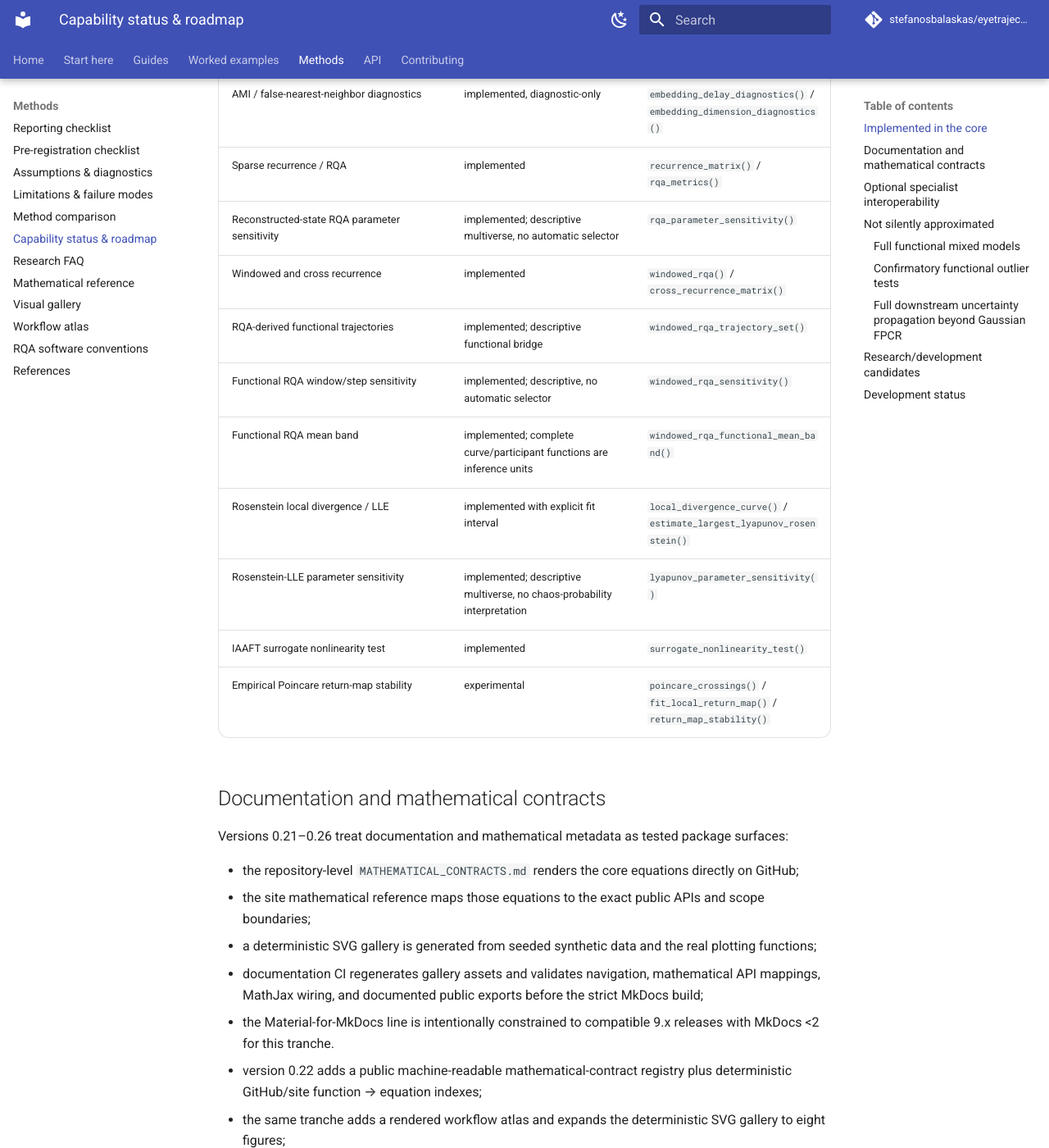
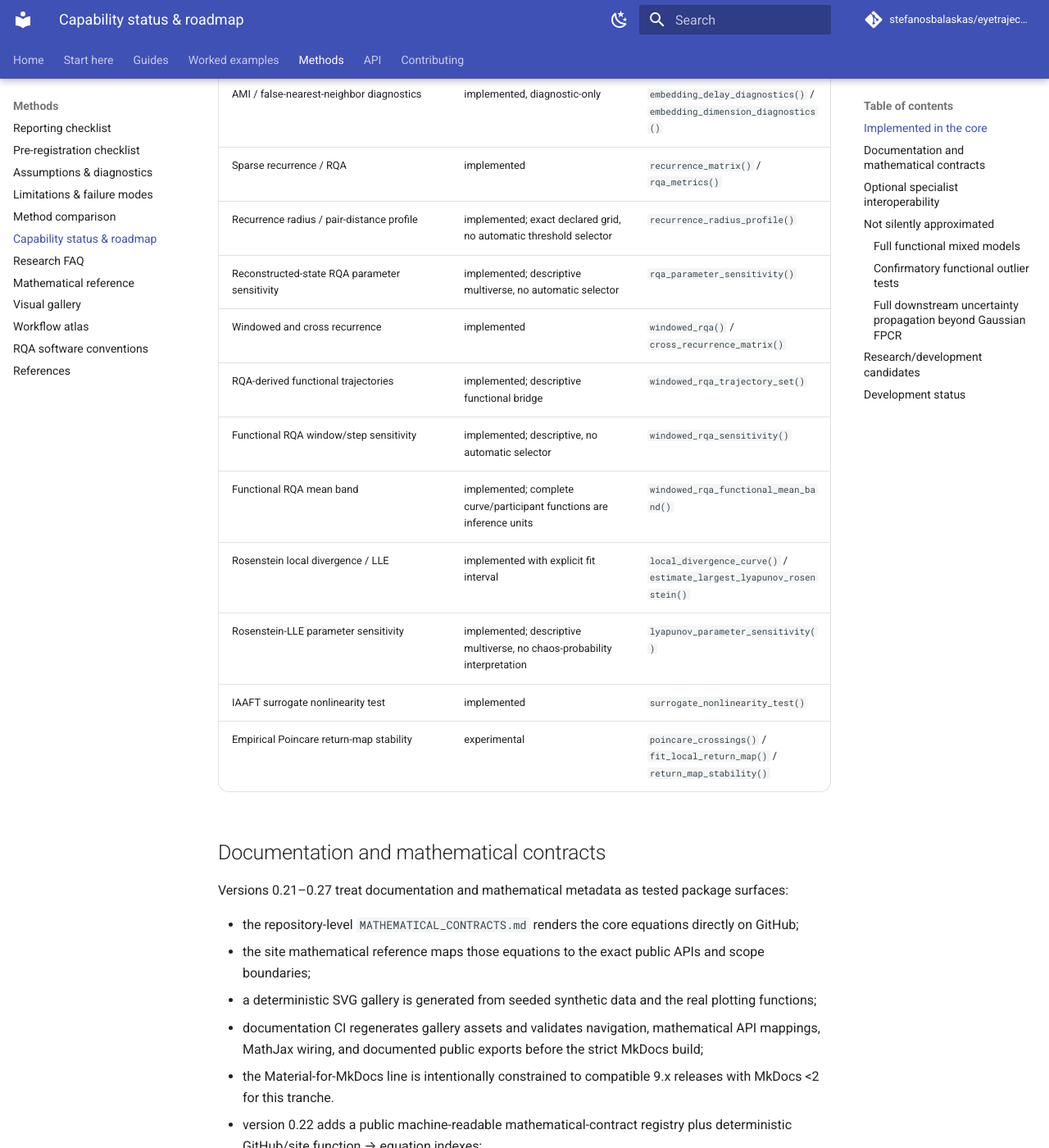
Before and after one commit to stefanosbalaskas/eyetrajectoriespy, an MkDocs documentation site: the page built from docs/methods/status-roadmap.md, in a window 1280 px wide and 1400 px high, scrolled down 2826 px. Shown: the whole window at 82% size. Built offline with MkDocs 1.6.1 and Material for MkDocs 9.7.7, drawn with Linux system fonts in a browser that asks for light colours; comment, search, counter and statistics services are not loaded; some of the changed text lies outside the part shown.

Commit message:
Mark recurrence threshold diagnostics as implemented

```diff
--- a/docs/methods/status-roadmap.md
+++ b/docs/methods/status-roadmap.md
@@ -52,6 +52,7 @@
 | Delay-coordinate state reconstruction | implemented | `delay_embed_trajectory()` |
 | AMI / false-nearest-neighbor diagnostics | implemented, diagnostic-only | `embedding_delay_diagnostics()` / `embedding_dimension_diagnostics()` |
 | Sparse recurrence / RQA | implemented | `recurrence_matrix()` / `rqa_metrics()` |
+| Recurrence radius / pair-distance profile | implemented; exact declared grid, no automatic threshold selector | `recurrence_radius_profile()` |
 | Reconstructed-state RQA parameter sensitivity | implemented; descriptive multiverse, no automatic selector | `rqa_parameter_sensitivity()` |
 | Windowed and cross recurrence | implemented | `windowed_rqa()` / `cross_recurrence_matrix()` |
 | RQA-derived functional trajectories | implemented; descriptive functional bridge | `windowed_rqa_trajectory_set()` |
@@ -64,7 +65,7 @@
 
 ## Documentation and mathematical contracts
 
-Versions 0.21–0.26 treat documentation and mathematical metadata as tested package surfaces:
+Versions 0.21–0.27 treat documentation and mathematical metadata as tested package surfaces:
 
 - the repository-level `MATHEMATICAL_CONTRACTS.md` renders the core equations directly on GitHub;
 - the site mathematical reference maps those equations to the exact public APIs and scope boundaries;
@@ -115,10 +116,10 @@
 - explicit system-identification models for gaze dynamics;
 - model-based continuation / Floquet analysis only after a validated dynamical-system contract exists.
 
-Classical `floquet_multipliers(gaze)`, monodromy matrices from raw observations, and `detect_bifurcation(gaze)` remain intentionally **not** implemented in 0.26.
+Classical `floquet_multipliers(gaze)`, monodromy matrices from raw observations, and `detect_bifurcation(gaze)` remain intentionally **not** implemented in 0.27.
 
 A candidate enters the public API only when it can preserve the package rules: explicit estimand, deterministic behavior or seed, provenance, failure diagnostics, synthetic truth tests, documentation, and runnable examples.
 
 ## Development status
 
-The current development line is **0.26.0.dev0**. The package remains pre-release while scientific contracts, optional-backend validation, documentation, and cross-platform qualification continue to mature.
+The current development line is **0.27.0.dev0**. The package remains pre-release while scientific contracts, optional-backend validation, documentation, and cross-platform qualification continue to mature.
```
